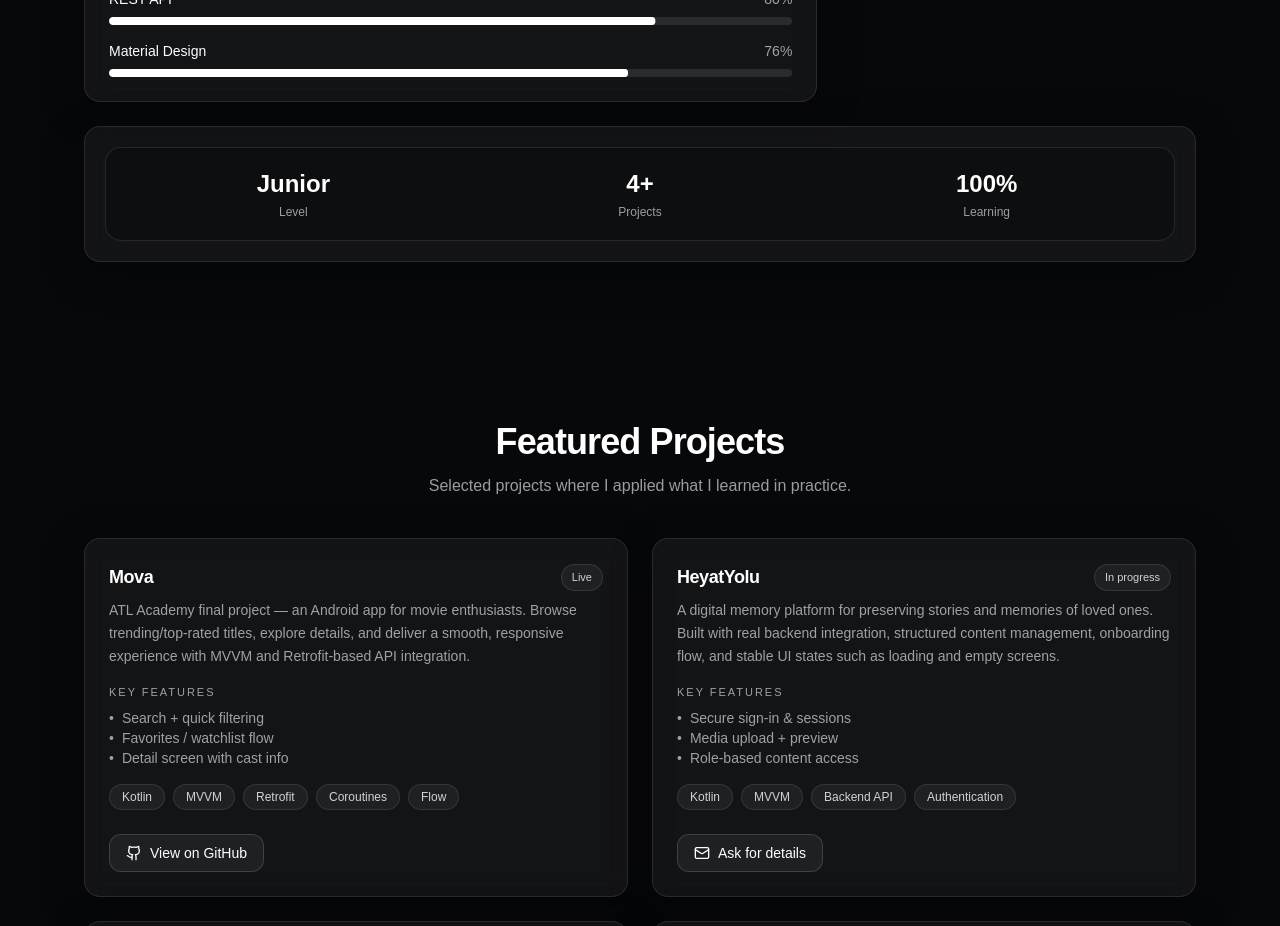
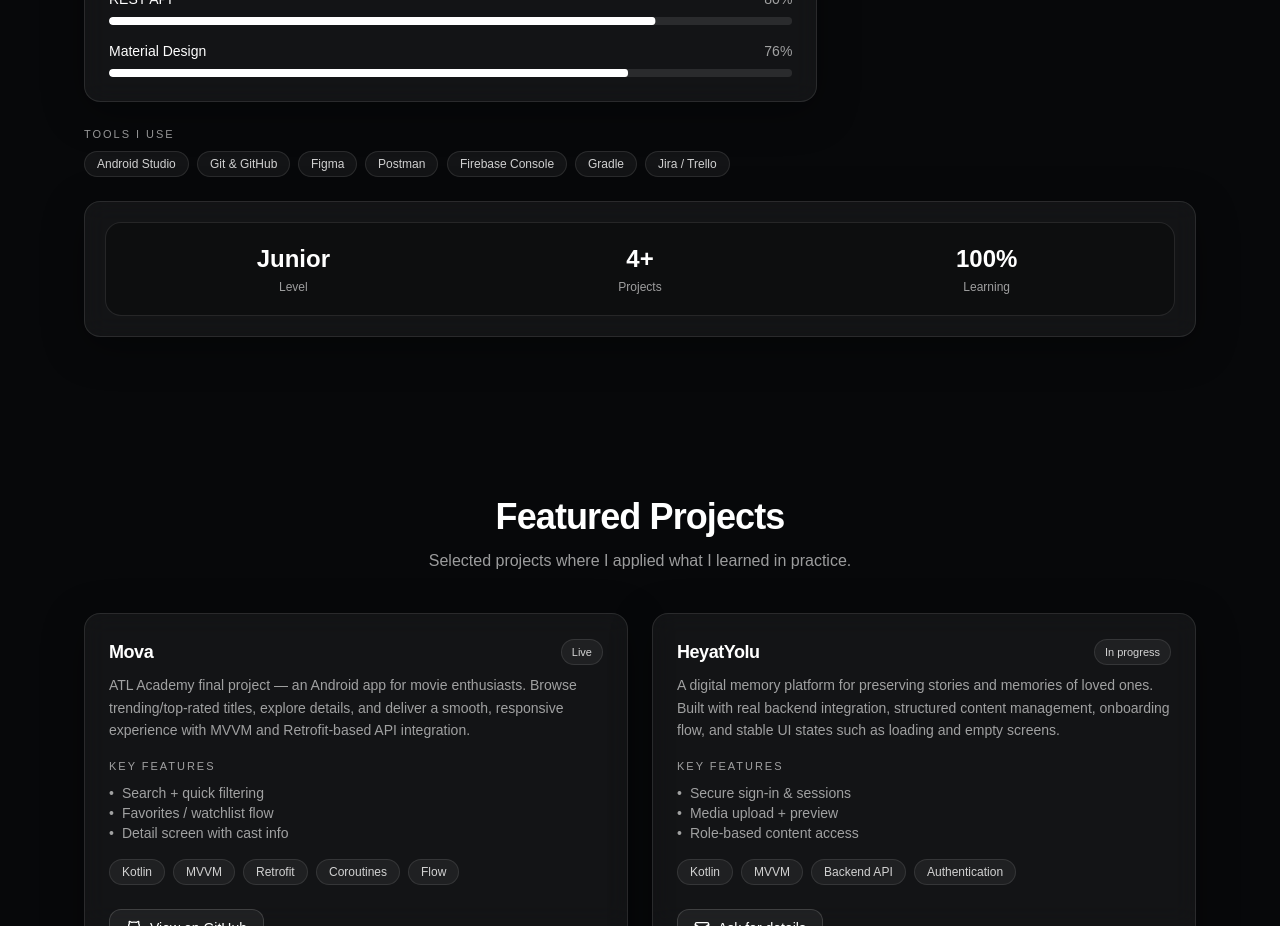
Before and after one commit to Baxtiyar09/baxtiyar-portfolio, a Next.js app: page / in a window 1280 px wide. Shown: the part 1980-2906 px from the top of the page. Built offline with nearby package versions, Linux system fonts and the light colour scheme.

Commit message:
Tools I use add

```diff
--- a/app/page.tsx
+++ b/app/page.tsx
@@ -487,6 +487,20 @@ export default function Portfolio() {
     ],
     []
   );
+
+  const tools = useMemo(
+    () => [
+      "Android Studio",
+      "Git & GitHub",
+      "Figma",
+      "Postman",
+      "Firebase Console",
+      "Gradle",
+      "Jira / Trello",
+    ],
+    []
+  );
+
 
   const projects = useMemo<Project[]>(
     () => [
@@ -1031,6 +1045,25 @@ export default function Portfolio() {
             </motion.div>
           </div>
 
+          {/* Tools I use */}
+          <div className="mt-6">
+            <div className={"text-[11px] uppercase tracking-[0.18em] mb-2 " + muted}>
+              Tools I use
+            </div>
+
+            <div className="flex flex-wrap gap-2">
+              {tools.map((tool) => (
+                <Pill
+                  key={tool}
+                  tone={dark ? "dark" : "light"}
+                  hoverInvert
+                >
+                  {tool}
+                </Pill>
+              ))}
+            </div>
+          </div>
+
           {/* ✅ Stats card: iki kartın altına ayrıca */}
           <motion.div variants={reveal} className="mt-6">
             <Card className="p-5" reduceMotion={!!reduceMotion}>
```
